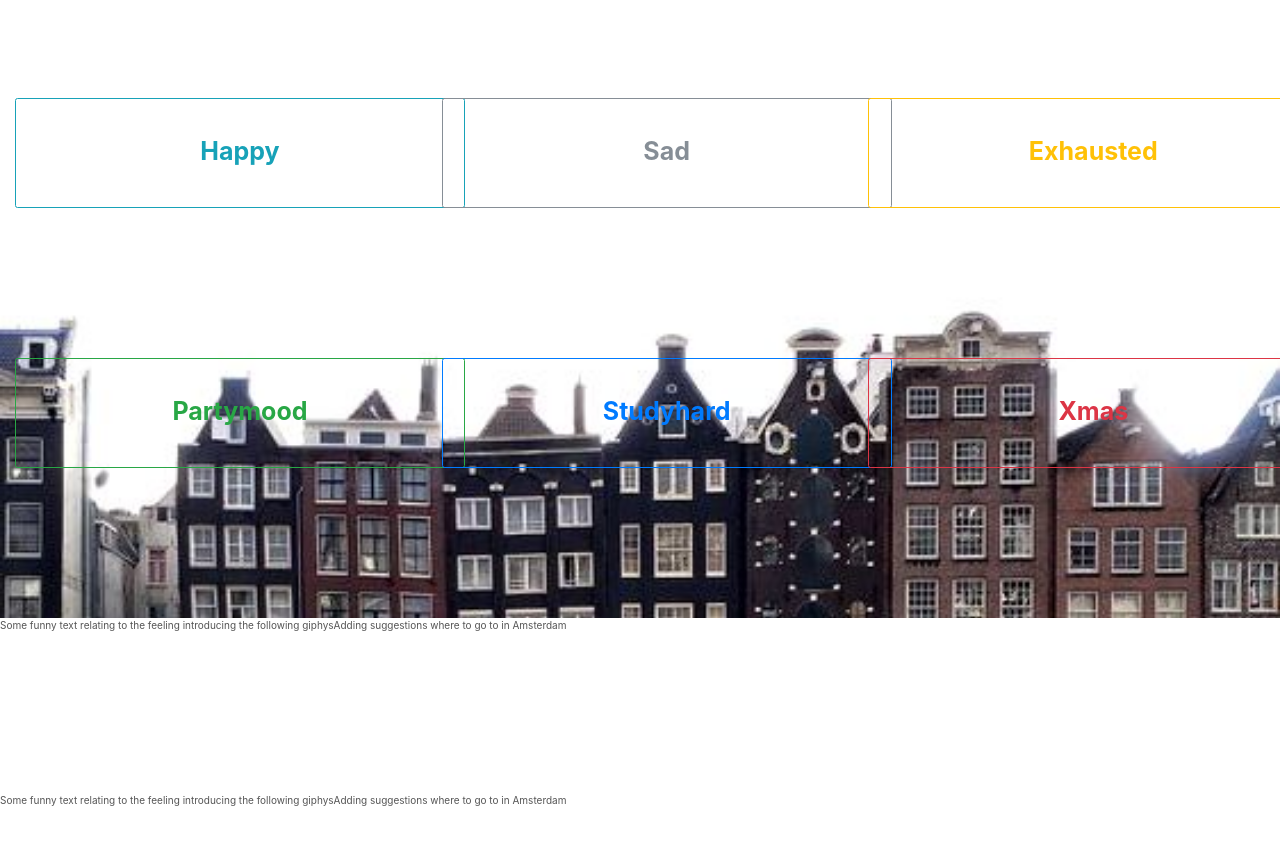
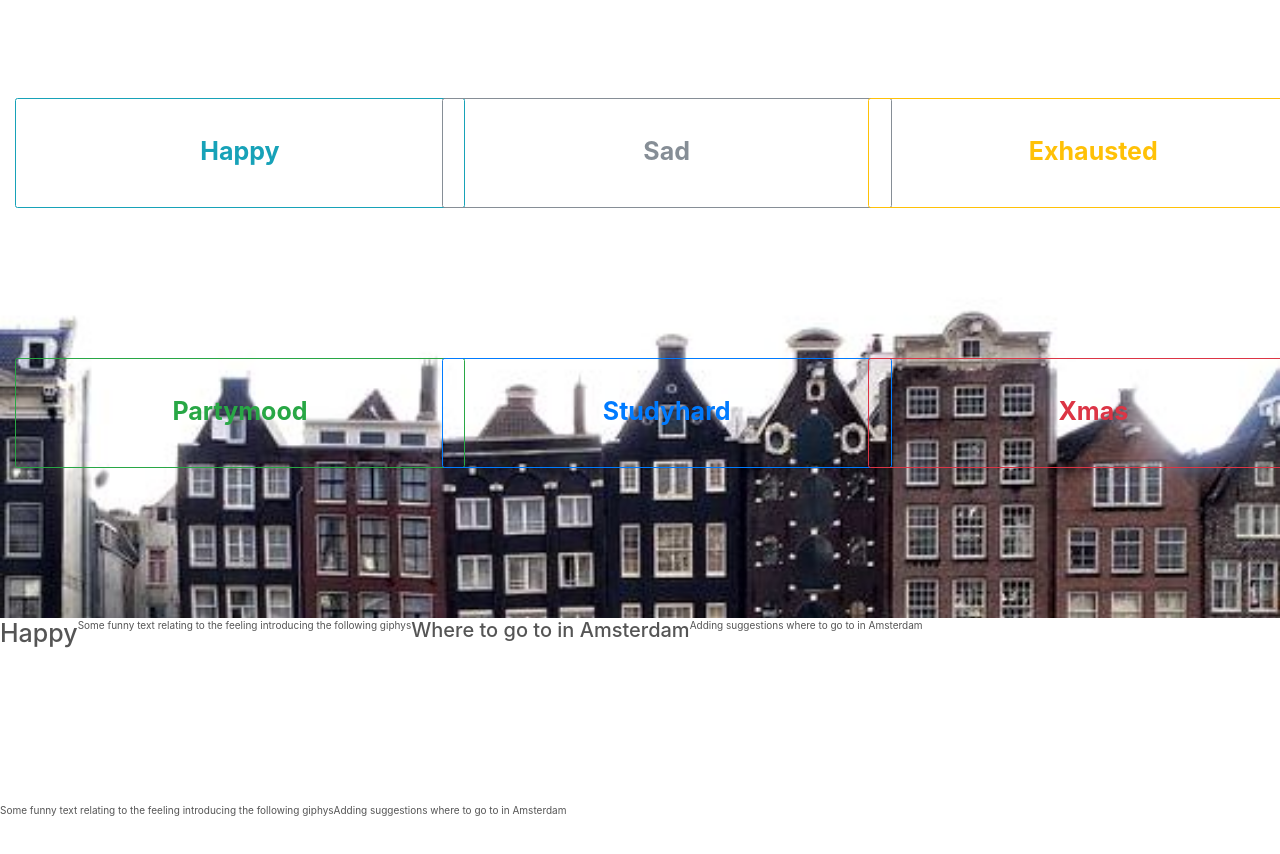
Before and after one commit to KathaAmsterdam/Turing-Society-The-A-Team, a plain HTML site: page index.html in a window 1280 px wide. Shown: the part 188-1042 px from the top of the page. Drawn offline with nearby package versions, Linux system fonts and the light colour scheme; no server answers.

Commit message:
Update index.html

```diff
--- a/index.html
+++ b/index.html
@@ -55,8 +55,10 @@
   <div class="row-2">
   <div class="container-fluid bg-3 text-center">
    <div class="row">
+    <h1>Happy</h1>
     <p>Some funny text relating to the feeling introducing the following giphys</p>
     <div id="photo-container-happy"><!--id="photo-container-happy" adding giphys here--></div>
+    <h2>Where to go to in Amsterdam</h2>
     <p>Adding suggestions where to go to in Amsterdam</p>
    </div>
   </div>
```
